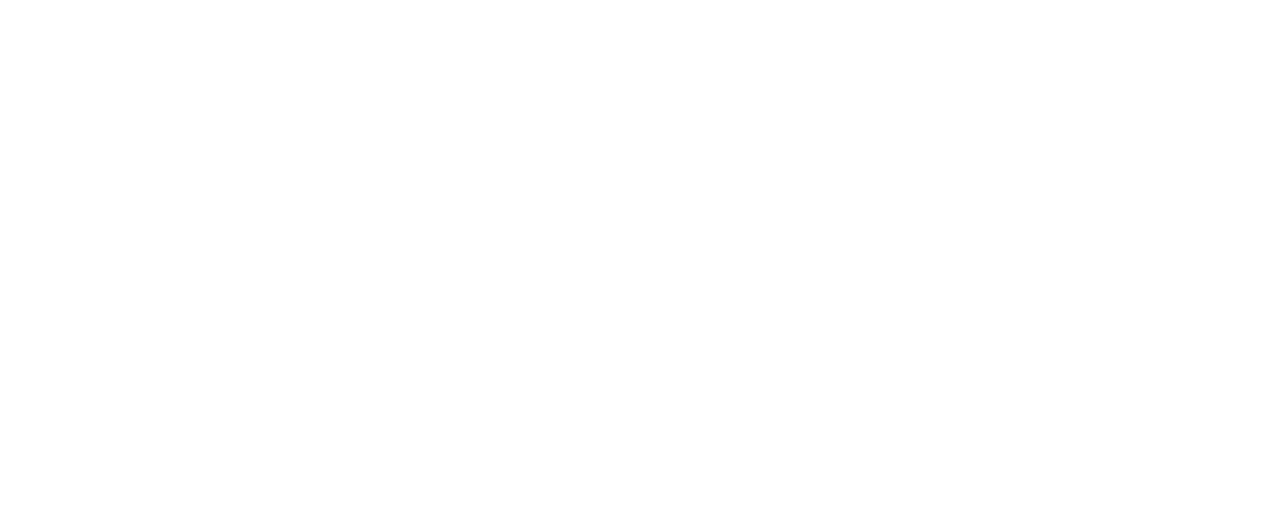
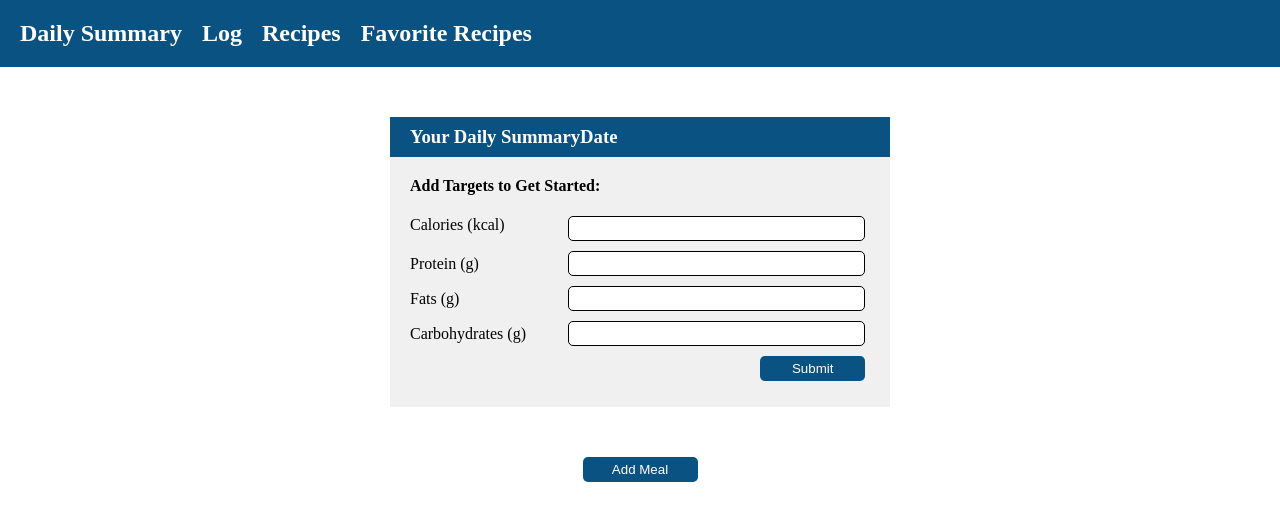
Before and after one commit to ryan-byrnes/ajax-project, a website: page index.html in a window 1280 px wide. Drawn offline with Linux system fonts and the light colour scheme.

Commit message:
Created form.  Ready to start JS for issue one

```diff
--- a/css/layout.css
+++ b/css/layout.css
@@ -0,0 +1,12 @@
+body {
+  margin: 0 auto;
+}
+
+.row {
+  display: flex;
+}
+
+.container {
+  margin: 0 auto;
+  width: 500px;
+}
--- a/css/styles.css
+++ b/css/styles.css
@@ -0,0 +1,108 @@
+a {
+  text-decoration: none;
+}
+
+button {
+  color: white;
+  background-color: rgb(10, 82, 130);
+  border: none;
+  border-radius: 5px;
+  height: 25px;
+  width: 23%;
+}
+
+nav h2 {
+  color: white;
+  padding-left: 20px;
+}
+
+input {
+  border-radius: 5px;
+  border: 0.5px solid black;
+  height: 25px;
+  width: 100%;
+}
+
+.form-header h3 {
+  color: white;
+}
+
+.background-color-navy {
+  background-color: rgb(10, 82, 130);
+}
+
+.column-third {
+  flex-basis: calc(100 / 3);
+}
+
+.column-two-thirds {
+  flex-basis: calc(100 * (2 / 3));
+}
+
+.text-align-right {
+  text-align: right;
+}
+
+.background-color-gray {
+  background-color: #f0f0f0;
+}
+
+.margin-top-50 {
+  margin-top: 50px;
+}
+
+.margin-top-0 {
+  margin-top: 0;
+}
+
+.form-header {
+  height: 40px;
+}
+
+.align-items-center {
+  align-items: center;
+}
+
+.padding-left-20 {
+  padding-left: 20px;
+}
+
+.form-body {
+  height: 250px;
+}
+
+.padding-top-20 {
+  padding-top: 20px;
+}
+
+.margin-top-10 {
+  margin-top: 10px;
+}
+
+.display-inline {
+  display: inline;
+}
+
+.column-33 {
+  flex-basis: 33%;
+}
+
+.column-66 {
+  flex-basis: 66%;
+}
+
+.width-80 {
+  width: 80%;
+}
+
+.padding-right {
+  padding-right: 20px;
+}
+
+.button-padding {
+  padding-right: 25px;
+}
+
+.text-align-center {
+  text-align: center;
+}
--- a/index.html
+++ b/index.html
@@ -10,9 +10,66 @@
   <link rel="stylesheet" href="css/styles.css">
 </head>
 <body>
-  <header>
+  <header class="background-color-navy">
+    <nav>
+      <div class="row">
+        <a href=""><h2>Daily Summary</h2></a>
+        <a href=""><h2>Log</h2></a>
+        <a href=""><h2>Recipes</h2></a>
+        <a href=""><h2>Favorite Recipes</h2></a>
+      </div>
+    </nav>
   </header>
   <main>
+    <div class="container">
+      <div class="padding-left-20 form-header row background-color-navy margin-top-50 align-items-center">
+        <h3>Your Daily Summary</h3>
+        <h3 class="todays-date">Date</h3>
+      </div>
+      <div class="form-body back background-color-gray padding-left-20">
+        <h4 class="margin-top-0 padding-top-20">Add Targets to Get Started:</h4>
+        <form>
+          <div class="margin-top-10 row">
+            <div class="column-33">
+              <label name="calories"> Calories (kcal)</label>
+            </div>
+            <div class="column-66 padding-right">
+              <input type="text" id="calories">
+            </div>
+          </div>
+          <div class="margin-top-10 row align-items-center">
+            <div class="column-33">
+              <label name="protein">Protein (g)</label>
+            </div>
+            <div class="column-66 padding-right">
+              <input type="text" id="protein">
+            </div>
+          </div>
+          <div class="margin-top-10 row align-items-center">
+            <div class="column-33">
+              <label name="fats">Fats (g)</label>
+            </div>
+            <div class="column-66 padding-right">
+              <input type="text" id="fats">
+            </div>
+          </div>
+          <div class="margin-top-10 row align-items-center">
+            <div class="column-33">
+              <label name="carbohydrates">Carbohydrates (g)</label>
+            </div>
+            <div class="column-66 padding-right">
+              <input type="text" id="carbohydrates">
+            </div>
+          </div>
+          <div class="submit-button margin-top-10 text-align-right button-padding">
+            <button>Submit</button>
+          </div>
+        </form>
+      </div>
+      <div class="add-meal-button text-align-center margin-top-50">
+        <button>Add Meal</button>
+      </div>
+    </div>
   </main>
   <script src="js/data.js"></script>
   <script src="js/main.js"></script>
```
